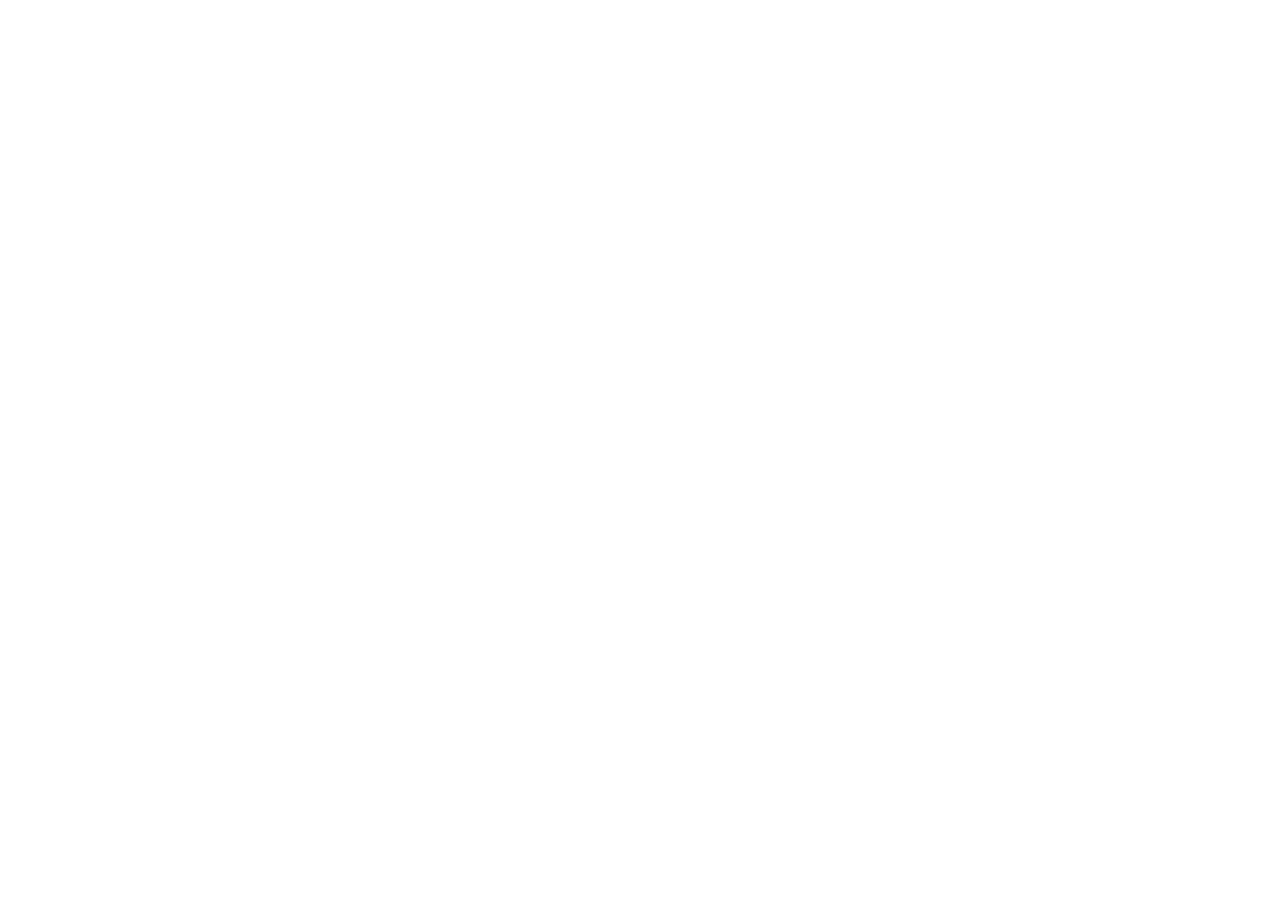
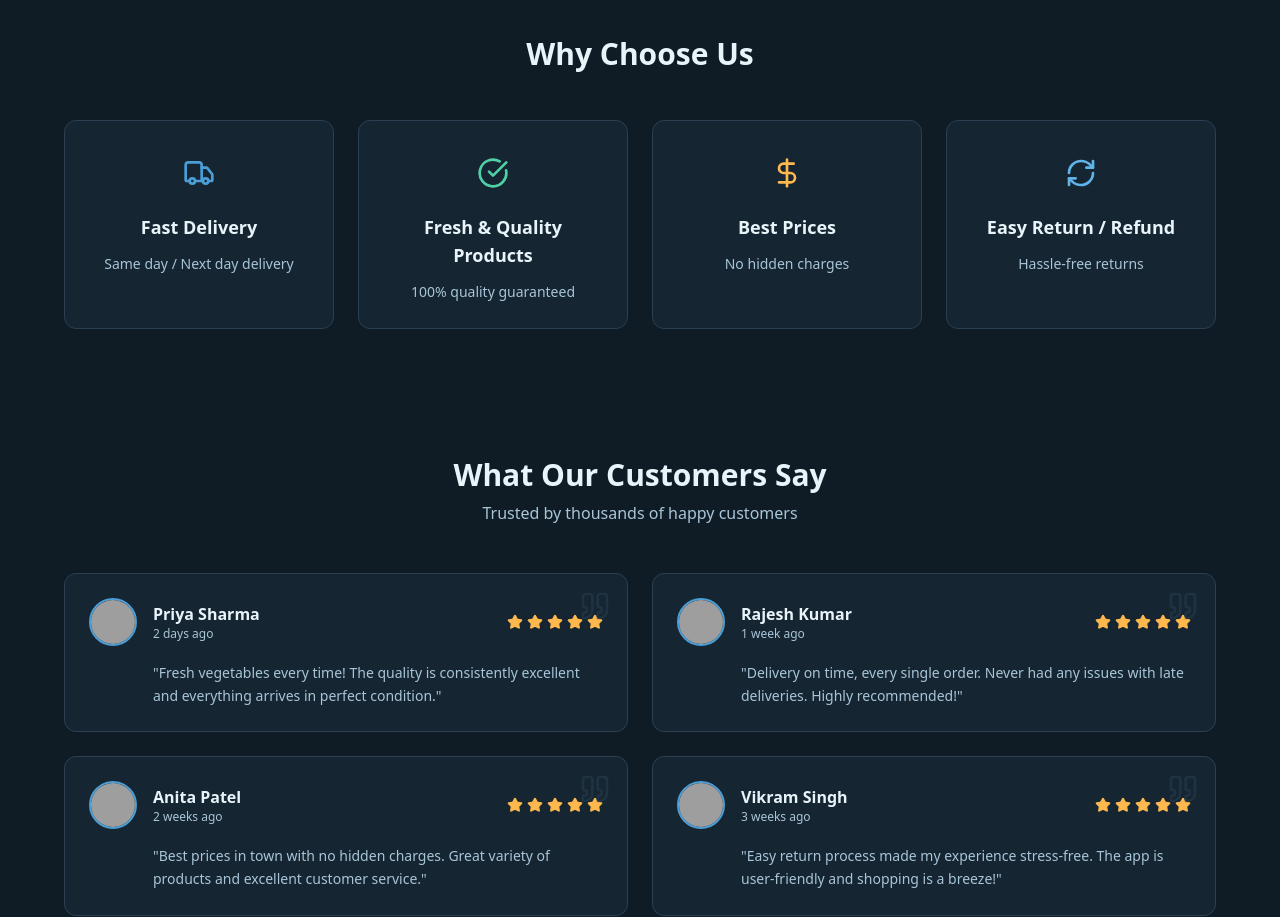
Before and after one commit to TheHiddenLoop/grocery-app, a Next.js app in the folder frontend/: page /home in a window 1280 px wide. Shown: the part 2520-3437 px from the top of the page. Before the commit the page ends 2516 px from the top, so only its background shows below. Built offline with nearby package versions, Linux system fonts and the light colour scheme; grey boxes are pictures that could not be loaded.

Commit message:
added pages

```diff
--- a/frontend/app/(auth)/home/page.jsx
+++ b/frontend/app/(auth)/home/page.jsx
@@ -1,7 +1,10 @@
+import CustomerReviews from "@/app/components/CustomerReviews";
+import Footer from "@/app/components/Footer";
 import GroceryCategories from "@/app/components/GroceryCategories";
 import Header from "@/app/components/Header";
 import Hero from "@/app/components/Hero";
 import FeaturedSection from "@/app/components/ProductSample";
+import WhyChooseUs from "@/app/components/WhyChooseUs";
 
 const Page = () => {
   return (
@@ -11,6 +14,9 @@
       <Hero />
       <GroceryCategories />
       <FeaturedSection />
+      <WhyChooseUs />
+      <CustomerReviews />
+      <Footer />
     </section>
   );
 };
--- /dev/null
+++ b/frontend/app/components/CustomerReviews.jsx
@@ -0,0 +1,101 @@
+import React from 'react';
+import { Star, Quote } from 'lucide-react';
+import { reviews } from '../data/featuredProduct';
+
+export default function CustomerReviews() {
+
+
+  const StarRating = ({ rating }) => {
+    return (
+      <div className="flex gap-1">
+        {[...Array(5)].map((_, index) => (
+          <Star
+            key={index}
+            className={`w-4 h-4 ${
+              index < rating
+                ? 'fill-warning text-warning'
+                : 'fill-none text-border'
+            }`}
+          />
+        ))}
+      </div>
+    );
+  };
+
+  return (
+    <section className="py-16 px-4 bg-bg-primary">
+      <div className="max-w-6xl mx-auto">
+        <div className="text-center mb-12">
+          <h2 className="text-3xl font-bold text-text-primary mb-2">
+            What Our Customers Say
+          </h2>
+          <p className="text-text-secondary">
+            Trusted by thousands of happy customers
+          </p>
+        </div>
+
+        <div className="grid grid-cols-1 md:grid-cols-2 gap-6">
+          {reviews.map((review, index) => (
+            <div
+              key={index}
+              className="group relative bg-bg-secondary border border-border rounded-xl p-6 hover:border-primary transition-all duration-300 hover:shadow-lg hover:shadow-primary/10"
+            >
+              <Quote className="absolute top-4 right-4 w-8 h-8 text-border opacity-50" />
+
+              <div className="flex flex-col space-y-4">
+                <div className="flex items-center gap-4">
+                  {review.image ? (
+                    <img
+                      src={review.image}
+                      alt={review.name}
+                      className="w-12 h-12 rounded-full border-2 border-primary object-cover"
+                    />
+                  ) : (
+                    <div className="w-12 h-12 rounded-full bg-primary/20 flex items-center justify-center border-2 border-primary">
+                      <span className="text-primary font-semibold text-sm">
+                        {review.avatar}
+                      </span>
+                    </div>
+                  )}
+                  <div className="flex-1">
+                    <h3 className="text-text-primary font-semibold">
+                      {review.name}
+                    </h3>
+                    <p className="text-text-secondary text-xs">
+                      {review.date}
+                    </p>
+                  </div>
+                  <StarRating rating={review.rating} />
+                </div>
+
+                {/* Review Text */}
+                <p className="text-text-secondary text-sm leading-relaxed pl-16">
+                  "{review.review}"
+                </p>
+              </div>
+            </div>
+          ))}
+        </div>
+
+        <div className="mt-12 text-center">
+          <div className="inline-flex items-center gap-3 bg-bg-secondary border border-border rounded-full px-6 py-3">
+            <div className="flex gap-1">
+              {[...Array(5)].map((_, index) => (
+                <Star
+                  key={index}
+                  className="w-5 h-5 fill-warning text-warning"
+                />
+              ))}
+            </div>
+            <span className="text-text-primary font-semibold">
+              5.0
+            </span>
+            <span className="text-text-secondary text-sm">
+              (2,500+ Reviews)
+            </span>
+          </div>
+        </div>
+      </div>
+    </section>
+  );
+}
--- /dev/null
+++ b/frontend/app/components/Footer.jsx
@@ -0,0 +1,45 @@
+import React from "react";
+
+export default function Footer() {
+  const socialLinks = [
+    { icon: "fab fa-facebook-f", href: "#", label: "Facebook" },
+    { icon: "fab fa-instagram", href: "#", label: "Instagram" },
+    { icon: "fab fa-twitter", href: "#", label: "Twitter" },
+    { icon: "fab fa-youtube", href: "#", label: "Youtube" },
+  ];
+
+  return (
+    <>
+      <link
+        rel="stylesheet"
+        href="https://cdnjs.cloudflare.com/ajax/libs/font-awesome/6.4.0/css/all.min.css"
+      />
+
+      <footer className="bg-bg-secondary border-t border-border">
+        <div className="max-w-6xl mx-auto px-4 py-4">
+
+          <div className="flex flex-col sm:flex-row items-center justify-between ">
+
+            <p className="text-text-secondary text-sm text-center sm:text-left">
+              © 2026 FreshMart. All rights reserved.
+            </p>
+
+            <div className="flex items-center gap-3">
+              {socialLinks.map((social, index) => (
+                <a
+                  key={index}
+                  href={social.href}
+                  aria-label={social.label}
+                  className="w-9 h-9 flex items-center justify-center rounded-full bg-bg-primary border border-border text-text-secondary hover:bg-primary hover:text-text-primary transition-all hover:scale-110"
+                >
+                  <i className={`${social.icon} text-base`}></i>
+                </a>
+              ))}
+            </div>
+
+          </div>
+        </div>
+      </footer>
+    </>
+  );
+}
--- a/frontend/app/components/GroceryCategories.jsx
+++ b/frontend/app/components/GroceryCategories.jsx
@@ -21,7 +21,7 @@
             <ShoppingCart className="w-8 h-8 text-primary" />
           </div>
 
-          <h2 className="text-4xl sm:text-5xl font-bold text-text-primary">
+          <h2 className="text-3xl font-bold text-text-primary">
             Shop by Category
           </h2>
 
--- a/frontend/app/components/ProductSample.jsx
+++ b/frontend/app/components/ProductSample.jsx
@@ -13,7 +13,7 @@
     <div className="min-h-screen bg-bg-primary py-16">
       <div className="max-w-7xl mx-auto px-4 sm:px-6 lg:px-12">
         <div className="mb-12 text-center">
-          <h1 className="text-4xl sm:text-5xl font-bold text-text-primary mb-4">Featured Deals</h1>
+          <h1 className="text-3xl font-bold text-text-primary mb-4">Featured Deals</h1>
           <p className="text-lg text-text-secondary max-w-2xl mx-auto">Handpicked fresh products just for you</p>
         </div>
 
--- /dev/null
+++ b/frontend/app/components/WhyChooseUs.jsx
@@ -0,0 +1,74 @@
+"use client"
+
+import React from 'react';
+import { Truck, CheckCircle, DollarSign, RefreshCw } from 'lucide-react';
+
+export default function WhyChooseUs() {
+  const features = [
+    {
+      icon: <Truck className="w-8 h-8" />,
+      title: "Fast Delivery",
+      description: "Same day / Next day delivery",
+      color: "primary"
+    },
+    {
+      icon: <CheckCircle className="w-8 h-8" />,
+      title: "Fresh & Quality Products",
+      description: "100% quality guaranteed",
+      color: "success"
+    },
+    {
+      icon: <DollarSign className="w-8 h-8" />,
+      title: "Best Prices",
+      description: "No hidden charges",
+      color: "warning"
+    },
+    {
+      icon: <RefreshCw className="w-8 h-8" />,
+      title: "Easy Return / Refund",
+      description: "Hassle-free returns",
+      color: "info"
+    }
+  ];
+
+  const getColorClasses = (color) => {
+    const colors = {
+      primary: "text-primary group-hover:bg-primary/10",
+      success: "text-success group-hover:bg-success/10",
+      warning: "text-warning group-hover:bg-warning/10",
+      info: "text-info group-hover:bg-info/10"
+    };
+    return colors[color];
+  };
+
+  return (
+    <section className="py-16 px-4 bg-bg-primary">
+      <div className="max-w-6xl mx-auto">
+        <h2 className="text-3xl font-bold text-center mb-12 text-text-primary">
+          Why Choose Us
+        </h2>
+
+        <div className="grid grid-cols-1 md:grid-cols-2 lg:grid-cols-4 gap-6">
+          {features.map((feature, index) => (
+            <div
+              key={index}
+              className="group bg-bg-secondary border border-border rounded-xl p-6 hover:border-primary transition-all duration-300 hover:shadow-xl hover:shadow-primary/20 hover:-translate-y-1"
+            >
+              <div className="flex flex-col items-center text-center space-y-3">
+                <div className={`p-3 rounded-lg transition-all duration-300 ${getColorClasses(feature.color)}`}>
+                  {feature.icon}
+                </div>
+                <h3 className="text-lg font-semibold text-text-primary group-hover:text-primary transition-colors duration-300">
+                  {feature.title}
+                </h3>
+                <p className="text-sm text-text-secondary leading-relaxed">
+                  {feature.description}
+                </p>
+              </div>
+            </div>
+          ))}
+        </div>
+      </div>
+    </section>
+  );
+}
--- a/frontend/app/data/featuredProduct.js
+++ b/frontend/app/data/featuredProduct.js
@@ -136,3 +136,39 @@
         reviews: 1234
     }
 ];
+
+
+export const reviews = [
+    {
+      name: "Priya Sharma",
+      rating: 5,
+      review: "Fresh vegetables every time! The quality is consistently excellent and everything arrives in perfect condition.",
+      date: "2 days ago",
+      avatar: "PS",
+      image: "https://i.pravatar.cc/150?img=5"
+    },
+    {
+      name: "Rajesh Kumar",
+      rating: 5,
+      review: "Delivery on time, every single order. Never had any issues with late deliveries. Highly recommended!",
+      date: "1 week ago",
+      avatar: "RK",
+      image: "https://i.pravatar.cc/150?img=12"
+    },
+    {
+      name: "Anita Patel",
+      rating: 5,
+      review: "Best prices in town with no hidden charges. Great variety of products and excellent customer service.",
+      date: "2 weeks ago",
+      avatar: "AP",
+      image: "https://i.pravatar.cc/150?img=9"
+    },
+    {
+      name: "Vikram Singh",
+      rating: 5,
+      review: "Easy return process made my experience stress-free. The app is user-friendly and shopping is a breeze!",
+      date: "3 weeks ago",
+      avatar: "VS",
+      image: "https://i.pravatar.cc/150?img=15"
+    }
+  ];
--- a/frontend/app/globals.css
+++ b/frontend/app/globals.css
@@ -31,3 +31,48 @@
   --color-info: #5FB3E8;
   --color-info-bg: #1A2E3F;
 }
+
+::-webkit-scrollbar {
+  width: 12px;
+  height: 12px;
+}
+
+::-webkit-scrollbar-track {
+  background: var(--color-bg-secondary);
+  border-radius: 10px;
+}
+
+::-webkit-scrollbar-thumb {
+  background: linear-gradient(180deg, var(--color-primary), var(--color-secondary));
+  border-radius: 10px;
+  border: 2px solid var(--color-bg-secondary);
+  transition: all 0.3s ease;
+}
+
+::-webkit-scrollbar-thumb:hover {
+  background: linear-gradient(180deg, var(--color-secondary), var(--color-primary));
+  border-color: var(--color-border);
+}
+
+::-webkit-scrollbar-thumb:active {
+  background: var(--color-accent);
+}
+
+* {
+  scrollbar-width: thin;
+  scrollbar-color: var(--color-primary) var(--color-bg-secondary);
+}
+
+.scrollbar-thin::-webkit-scrollbar {
+  width: 8px;
+  height: 8px;
+}
+
+.scrollbar-hide {
+  -ms-overflow-style: none;
+  scrollbar-width: none;
+}
+
+.scrollbar-hide::-webkit-scrollbar {
+  display: none;
+}
```
